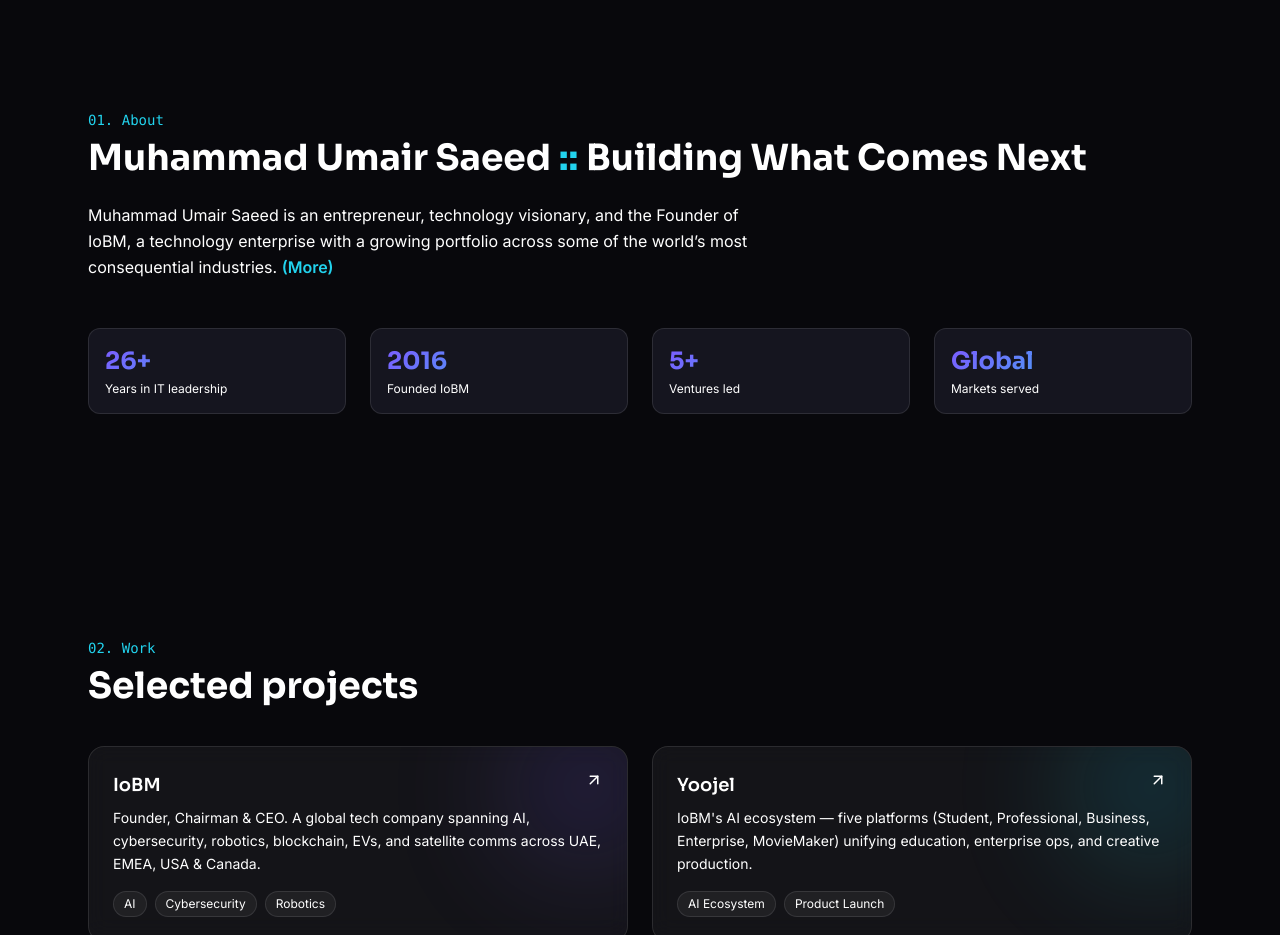
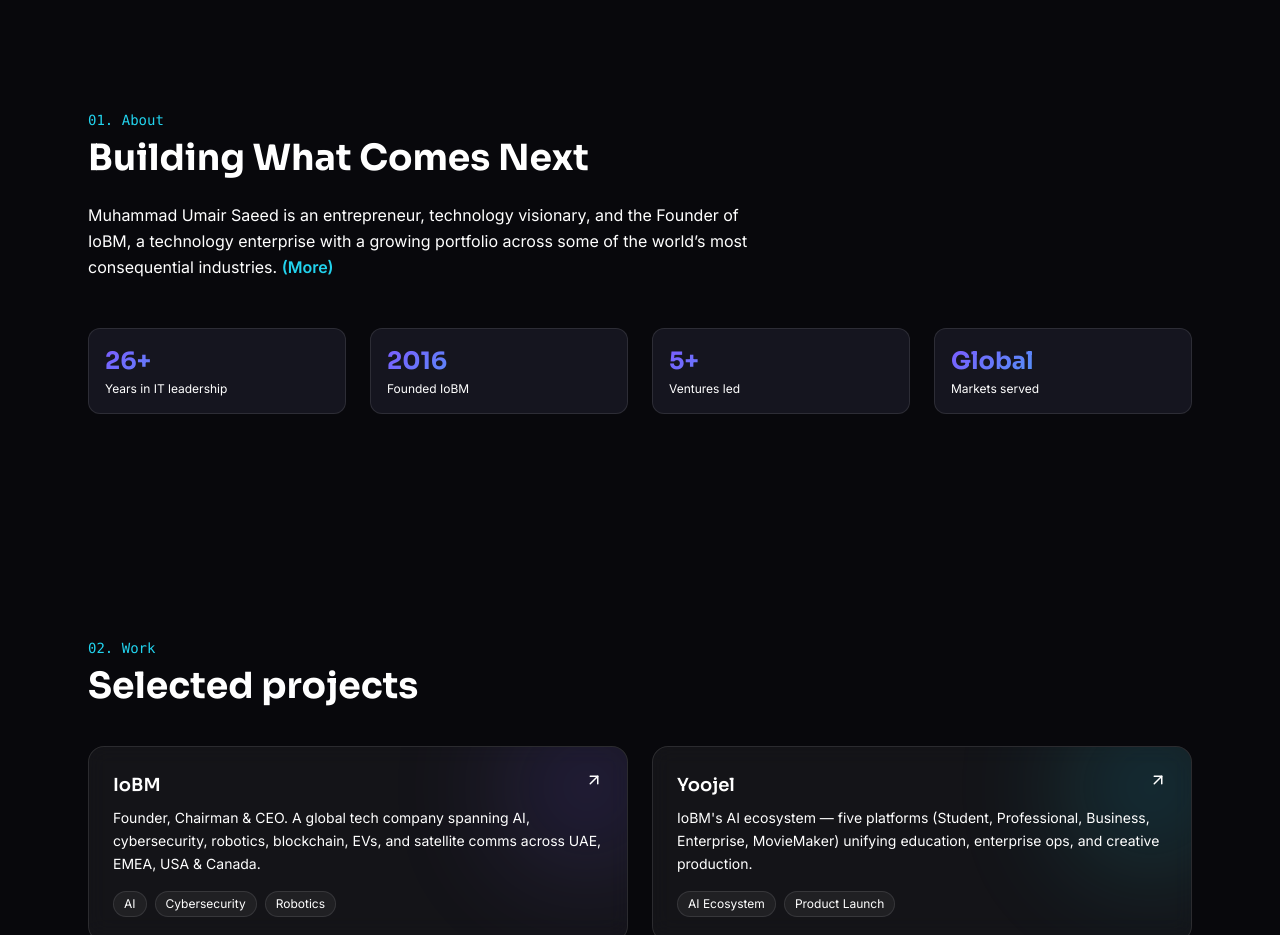
Before and after one commit to musiobm/theumair.com, a Next.js app: page / in a window 1280 px wide. Shown: the part 802-1737 px from the top of the page. Built offline with nearby package versions, Linux system fonts and the light colour scheme.

Commit message:
Adjust hero line break and drop name from About heading
Hero name now breaks as "Muhammad" / "Umair Saeed." at every width.
About heading simplified to just "Building What Comes Next" -- the
name prefix was redundant with the hero right above it.

```diff
--- a/app/page.tsx
+++ b/app/page.tsx
@@ -65,10 +65,9 @@
         <div className="relative z-10 mx-auto w-full max-w-6xl px-4 pt-20 sm:px-6">
           <p className="mb-4 font-mono text-sm text-accent2">Hi, my name is</p>
           <h1 className="break-words font-display text-4xl font-extrabold leading-tight tracking-tight sm:text-6xl lg:text-7xl">
-            Muhammad <br className="sm:hidden" />
-            Umair
+            Muhammad
             <br />
-            Saeed<span className="text-gradient">.</span>
+            Umair Saeed<span className="text-gradient">.</span>
           </h1>
           <h2 className="mt-3 font-display text-xl font-semibold text-muted sm:text-3xl">
             Founder, Chairman &amp; CEO — IoBM
@@ -105,9 +104,7 @@
       <section id="about" className="relative z-10 mx-auto max-w-6xl px-4 py-20 sm:px-6 sm:py-28">
         <Reveal>
           <p className="mb-2 font-mono text-sm text-accent2">01. About</p>
-          <h2 className="font-display text-3xl font-bold sm:text-4xl">
-            Muhammad Umair Saeed <span className="text-accent2">::</span> Building What Comes Next
-          </h2>
+          <h2 className="font-display text-3xl font-bold sm:text-4xl">Building What Comes Next</h2>
         </Reveal>
         <Reveal delay={0.1} className="mt-6 max-w-2xl">
           <p className="text-base leading-relaxed text-muted">
```
